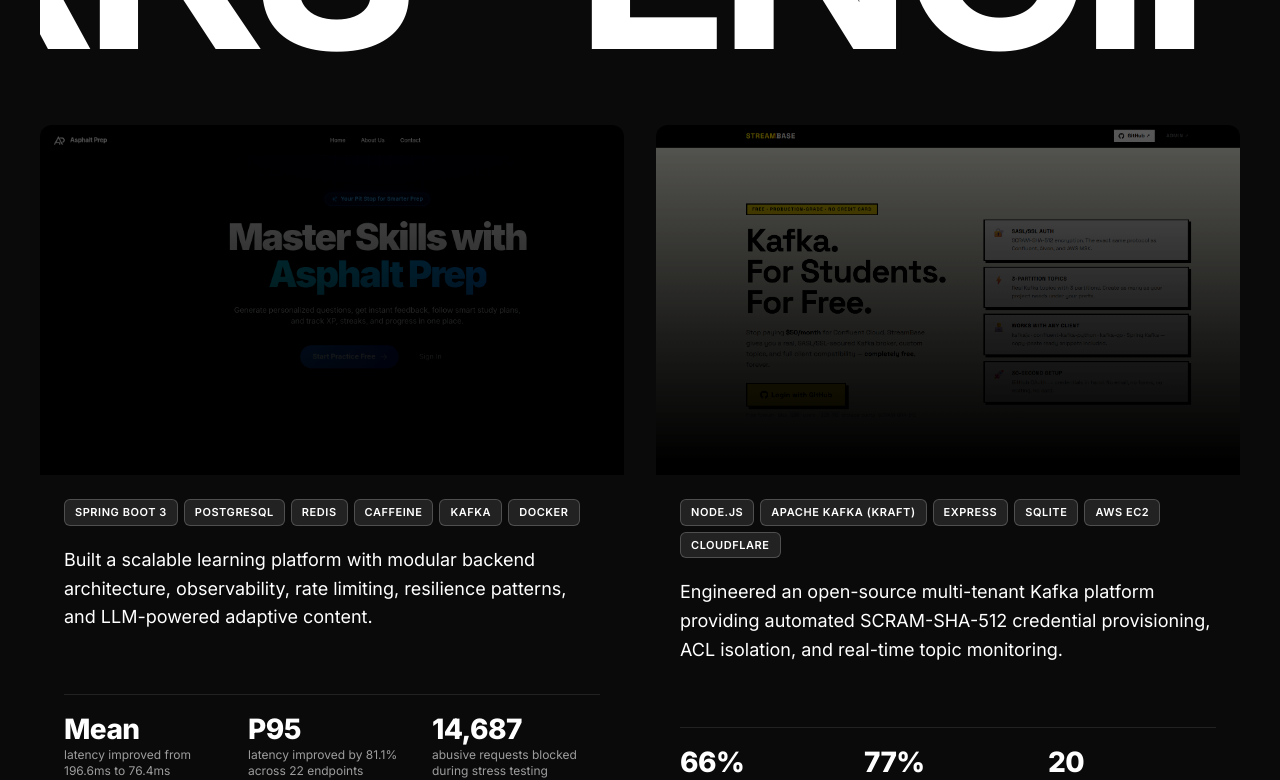
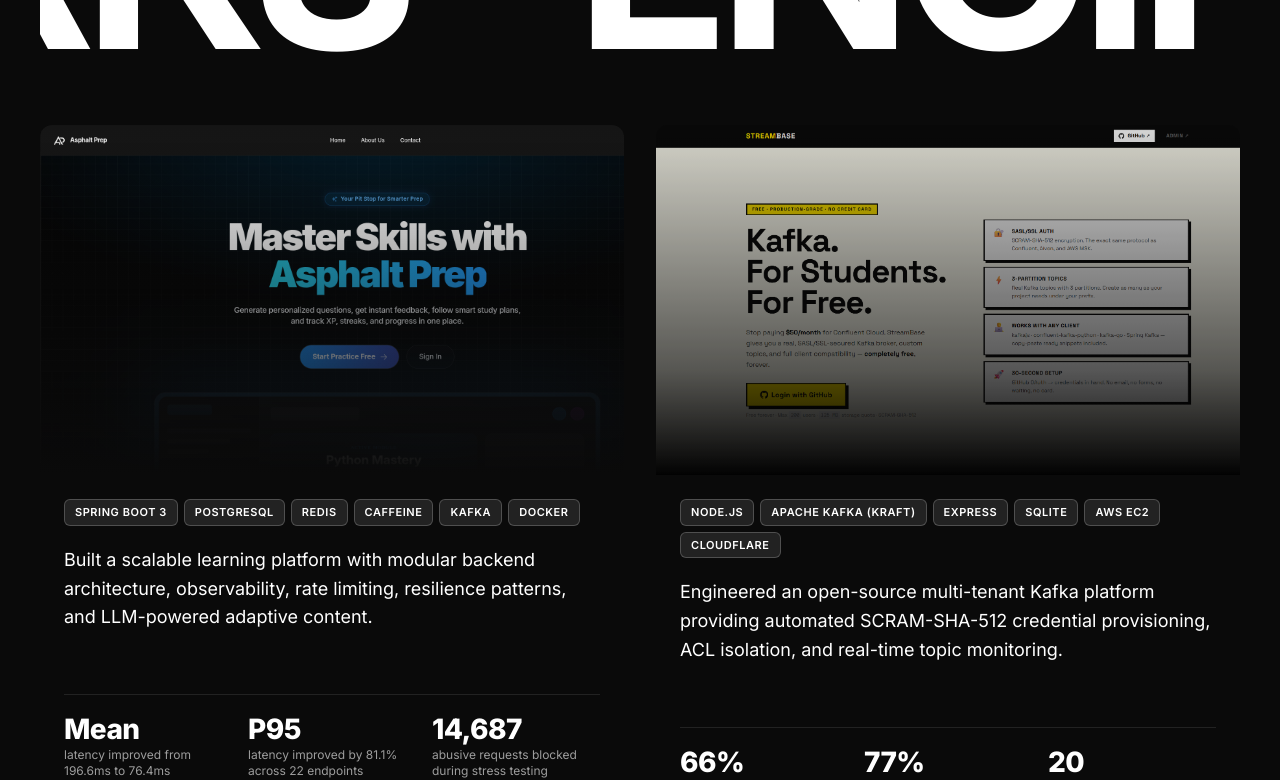
Before and after one commit to subh-ghosh/my-portfolio, a React (Vite) app: page / in a window 1280 px wide. Shown: the part 2880-3660 px from the top of the page. Built offline with nearby package versions, Linux system fonts and the light colour scheme.

Commit message:
style(theme): apply subtle brightness reduction (0.82) ONLY to light screenshot projects (2, 3, 5, 6, 7) while leaving 1, 4, 8 completely untouched

```diff
--- a/src/components/Projects.css
+++ b/src/components/Projects.css
@@ -46,22 +46,27 @@
 .project-card__visual-overlay {
   position: absolute;
   inset: 0;
-  background: linear-gradient(to bottom, rgba(5, 5, 5, 0.45) 0%, rgba(5, 5, 5, 0.8) 60%, var(--bg-primary) 100%);
+  background: linear-gradient(to bottom, rgba(10, 10, 10, 0) 0%, rgba(10, 10, 10, 0.6) 70%, var(--bg-primary) 100%);
   z-index: 1;
-  transition: opacity 0.4s ease;
 }
 
 .project-card__visual {
   width: 100%;
   height: 350px;
   position: relative;
-  filter: brightness(0.65) contrast(1.08);
-  transition: filter 0.5s ease, transform 0.8s cubic-bezier(0.16, 1, 0.3, 1);
+  transition: transform 0.8s cubic-bezier(0.16, 1, 0.3, 1), filter 0.5s ease;
 }
 
 .project-card:hover .project-card__visual {
-  filter: brightness(0.85) contrast(1.05);
   transform: scale(1.04);
+}
+
+.project-card__visual--darkened {
+  filter: brightness(0.82) contrast(1.05);
+}
+
+.project-card:hover .project-card__visual--darkened {
+  filter: brightness(0.92) contrast(1.02);
 }
 
 .project-card--small .project-card__visual {
--- a/src/components/Projects.jsx
+++ b/src/components/Projects.jsx
@@ -89,7 +89,7 @@
               onClick={() => window.open(p.liveUrl || p.repoUrl, '_blank', 'noopener,noreferrer')}
             >
               <div
-                className="project-card__visual"
+                className={`project-card__visual ${[1, 2, 4, 5, 6].includes(i) ? 'project-card__visual--darkened' : ''}`}
                 style={
                   p.image
                     ? {
```
